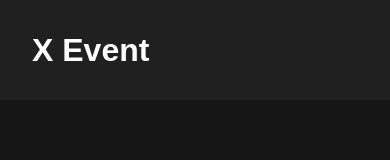
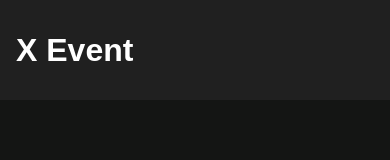
Before and after one commit to xjuanfran/X-event, a React (Vite) app: page /login in a window 390 px wide. Shown: the top 160 px of the page. Built offline with nearby package versions, Linux system fonts and the light colour scheme.

Commit message:
MQ navbar

```diff
--- a/src/components/NavBar.jsx
+++ b/src/components/NavBar.jsx
@@ -14,24 +14,22 @@ import { Badge, Box, IconButton } from "@mui/material";
 import MailIcon from "@mui/icons-material/Mail";
 import { useForm } from "react-hook-form";
 
-
 function Navbar() {
   const location = useLocation();
   const [menuOpen, setMenuOpen] = useState(false);
   const { isAuthenticated, user, getPersonNick } = useAuth();
   const [tokenInfo, setTokenInfo] = useState(null);
-  const { register, handleSubmit} = useForm();
+  const { register, handleSubmit } = useForm();
   const navigate = useNavigate();
 
   const [openModal, setOpenModal] = React.useState(false);
   const handleOpen = () => setOpenModal(true);
   const handleCloseModal = () => setOpenModal(false);
 
-  const onSubmit = handleSubmit (async (data) => {
+  const onSubmit = handleSubmit(async (data) => {
     await getPersonNick(data.nickName);
     navigate("/profileUsers");
   });
-
 
   const style = {
     position: "absolute",
@@ -105,7 +103,7 @@ function Navbar() {
   }, []);
 
   useEffect(() => {
-    if (size.width > 768 && menuOpen) {
+    if (size.width > 860 && menuOpen) {
       setMenuOpen(false);
     }
   }, [size.width, menuOpen]);
@@ -125,7 +123,7 @@ function Navbar() {
             <>
               <nav
                 className={`header__content__nav ${
-                  menuOpen && size.width < 768 ? "isMenu" : ""
+                  menuOpen && size.width < 860 ? "isMenu" : ""
                 }`}
               >
                 {isAuthenticated ? (
@@ -139,7 +137,6 @@ function Navbar() {
                             placeholder="Buscar un contacto"
                             aria-label="Search"
                             {...register("nickName")}
-
                           />
                           <button
                             className="btn btn-outline-success my-2 my-sm-0"
@@ -189,6 +186,7 @@ function Navbar() {
                           to="/profile"
                           data-tip="Perfil"
                           data-for="profileTooltip"
+                          className="profilePhoto"
                         >
                           {tokenInfo.firstName + " " + tokenInfo.lastName}
                           <img
--- a/src/styles/navBar.scss
+++ b/src/styles/navBar.scss
@@ -1,9 +1,22 @@
 @mixin breakpoint($point) {
     @if $point ==md {
-      // 768px
-      @media (min-width: 48em) {
+      @media (min-width: 860px) {
         @content;
       }
+    }
+  }
+
+  @media screen and (max-width: 918px) {
+    .header__content__logo{
+      font-size: 1.7rem !important;
+      margin-left: 1rem !important;
+    }
+  }
+
+  @media screen and (max-width: 884px) {
+    .header__content__logo{
+      font-size: 1.2rem !important;
+      margin-right: -2rem !important;
     }
   }
 
@@ -22,6 +35,15 @@
   .search{
     display: flex;
     margin-left: 1rem;
+  }
+
+  @media screen and (max-width: 1150px) {
+    .search input{
+      width: 180px !important;
+    }
+    .profilePhoto img{
+      display: none;
+    }
   }
 
   .shoppingCar {
@@ -233,5 +255,18 @@
         }
       }
     }
+  }
 
-  }
+  @media screen and (max-width: 860px) {
+    .header__content__logo{
+      font-size: 2rem !important;
+    }
+
+    .header__content__nav form{
+      margin-bottom: 32px !important;
+    }
+
+    .header__content__nav div{
+      margin-bottom: 32px !important;
+    }
+    }
```
